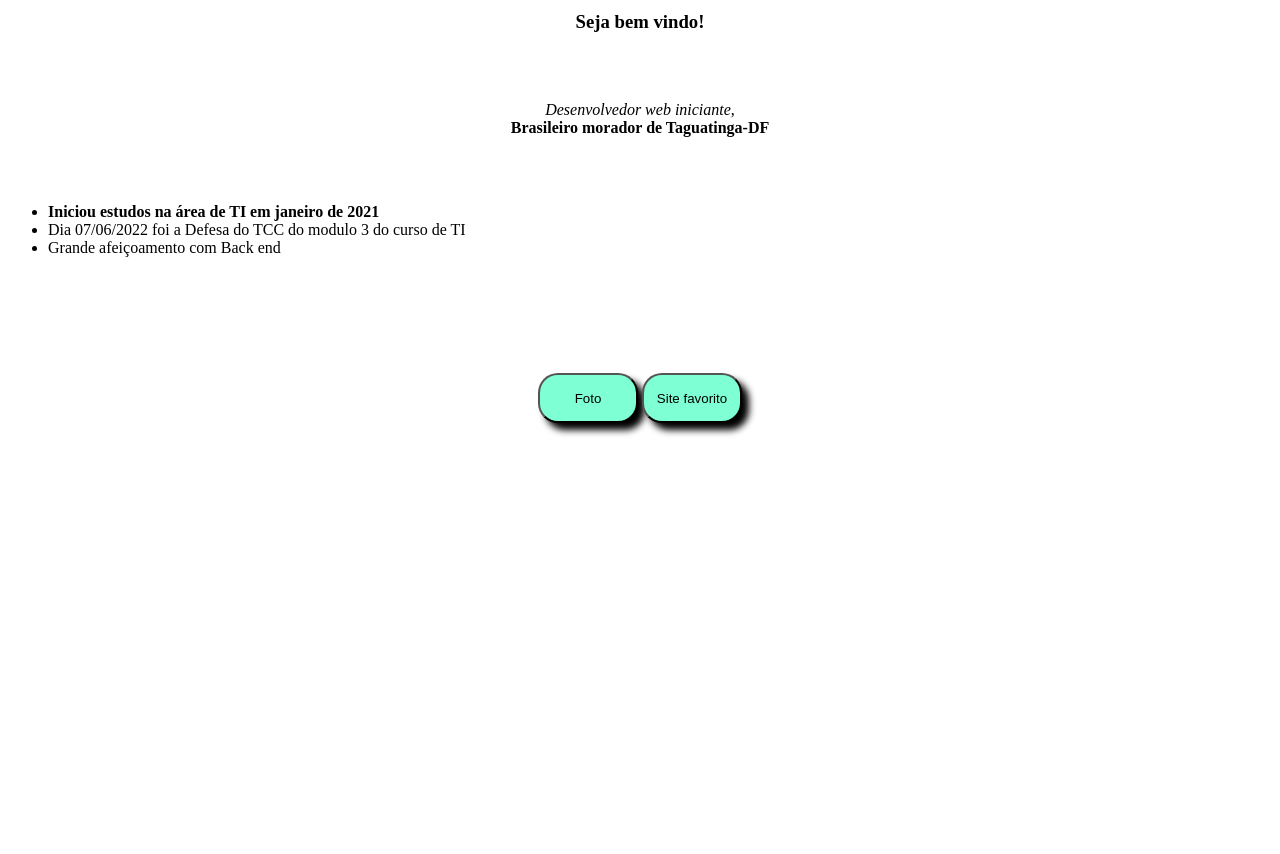
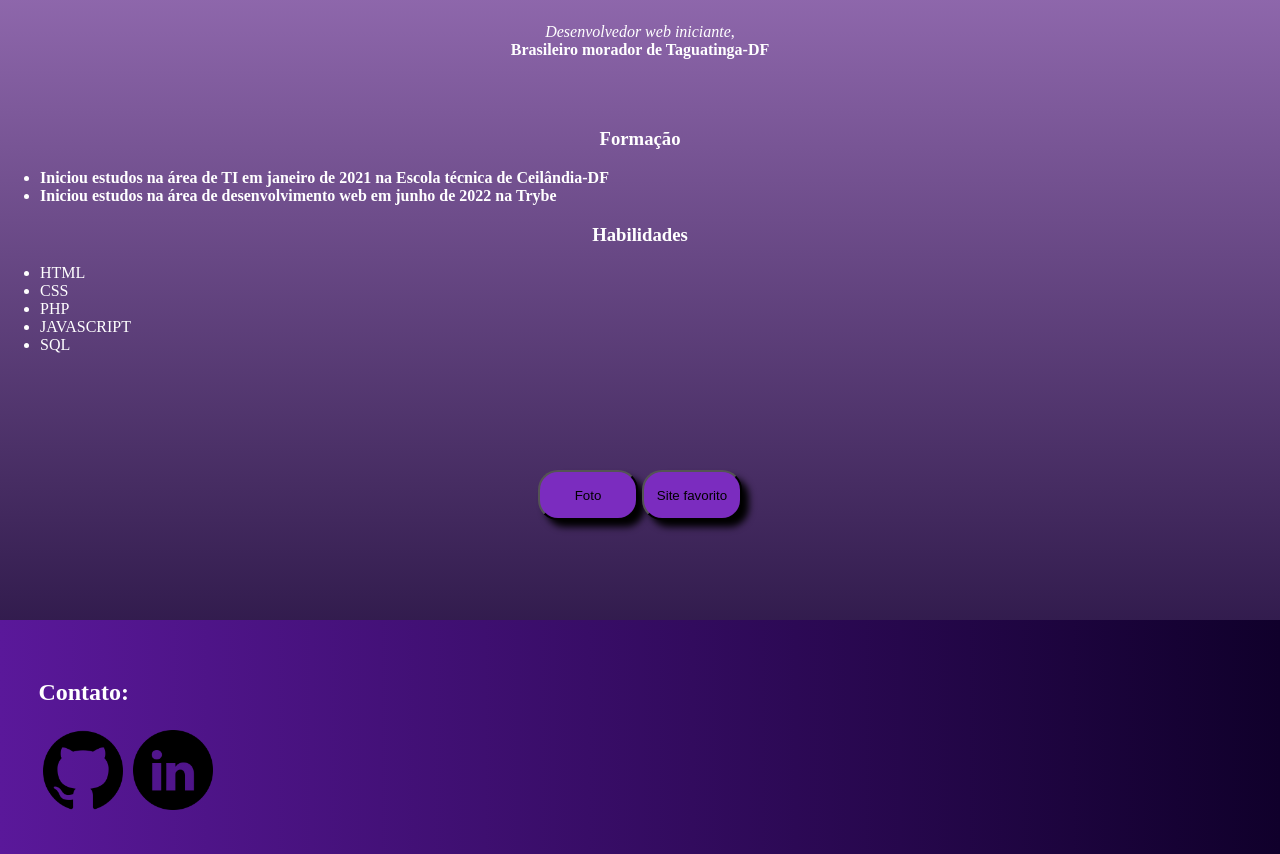
Before and after one commit to Wendel-D/Wendel-D.github.io, a plain HTML site: page index.html in a window 1280 px wide. Shown: the part 560-1414 px from the top of the page. Before the commit the page ends 1091 px from the top, so only its background shows below. Drawn offline with Linux system fonts and the light colour scheme.

Commit message:
alterações de css

```diff
--- a/index.html
+++ b/index.html
@@ -12,24 +12,37 @@
             <a href="#"><button class="botao">Habilidade</button></a>
             <a href="#"><button class="botao">Formação</button></a>
             <a href="#"><button class="botao">Contato</button></a>
-            <a href="https://github.com/Wendel-D"  target="_blank"><img src="./image/githubIcon.png" alt="icone Github" class="icone"></a>
-            <a href="https://www.linkedin.com/in/wendel-daniel-ba36aa237/"  target="_blank"><img src="./image/linkedinicon.png" alt="icone Github" class="icone"></a>
     </nav>
     <img src="./image/perfil_git.jpg" alt="imagem de perfil de Wendel Daniel" class="fotoPerfil">
     <div class="Conteudo">
     <h1>Wendel Daniel Cardoso Barbosa</h1>
     <h3>Seja bem vindo!</h3>
     <p><em> Desenvolvedor web iniciante</em>, <br> <strong> Brasileiro morador de Taguatinga-DF</strong></p>
+    <h3>Formação</h3>
     <ul>
-        <li><strong>Iniciou estudos na área de TI em janeiro de 2021</strong></li>
-        <li>Dia 07/06/2022 foi a Defesa do TCC do modulo 3 do curso de TI</li>
-        <li>Grande afeiçoamento com Back end</li>
+        <li><strong>Iniciou estudos na área de TI em janeiro de 2021 na Escola técnica de Ceilândia-DF</strong></li>
+        <li><strong>Iniciou estudos na área de desenvolvimento web em junho de 2022 na Trybe</strong></li>
+    </ul>
+    <h3>Habilidades</h3>
+    <ul>
+        <li>HTML</li>
+        <li>CSS</li>
+        <li>PHP</li>
+        <li>JAVASCRIPT</li>
+        <li>SQL</li>
     </ul>
     </div>
     <div class="botoesCentro">
     <a href="./foto.html"><button class="botao">Foto</button></a>
     <a href="https://www.youtube.com/watch?v=dQw4w9WgXcQ"  target="_blank"><button class="botao">Site favorito</button></a>
     </div>
+    <footer>
+        <H2>Contato:</H2>
+        <div class="contato">
+        <a href="https://github.com/Wendel-D"  target="_blank"><img src="./image/githubIcon.png" alt="icone Github" class="icone"></a>
+        <a href="https://www.linkedin.com/in/wendel-daniel-ba36aa237/"  target="_blank"><img src="./image/linkedinicon.png" alt="icone Github" class="icone"></a>
+        </div>
+    </footer>
 
 </body>
 </html>
--- a/style.css
+++ b/style.css
@@ -1,9 +1,19 @@
+body{
+    background-image: linear-gradient(to top,#10002B ,#E0AAFF );
+    color: white;
+    margin: 0;
 
+}
+.menu{
+    background-image: linear-gradient(to left,#5A189A,#10002B);
+    padding: 3%;
+}
 .fotoPerfil{
 
     display: block;
     margin-left: auto;
     margin-right: auto;
+    margin-top: 30px;
     width: 20%;
     border-radius: 50%;
 
@@ -28,7 +38,7 @@ p{
 }
 .botao{
 
-    background-color: aquamarine;
+    background-color: #7B2CBF;
     border-radius: 20px;
     width: 100px;
     height: 50px;
@@ -36,7 +46,7 @@ p{
 
 }
 .botao:hover{
-    background-color: rgba(127, 255, 212, 0.7);
+    background-color: #9D4EDD;
 }
 .botoesCentro{
     margin: auto;
@@ -49,7 +59,14 @@ a{
 }
 .icone{
     display: block;
-    margin-left: auto;
     width: 80px;
     padding: 5px;
 }
+.contato{
+    display: flex;
+
+}
+footer{
+    background-image: linear-gradient(to right,#5A189A,#10002B);
+    padding: 3%;
+}
```
